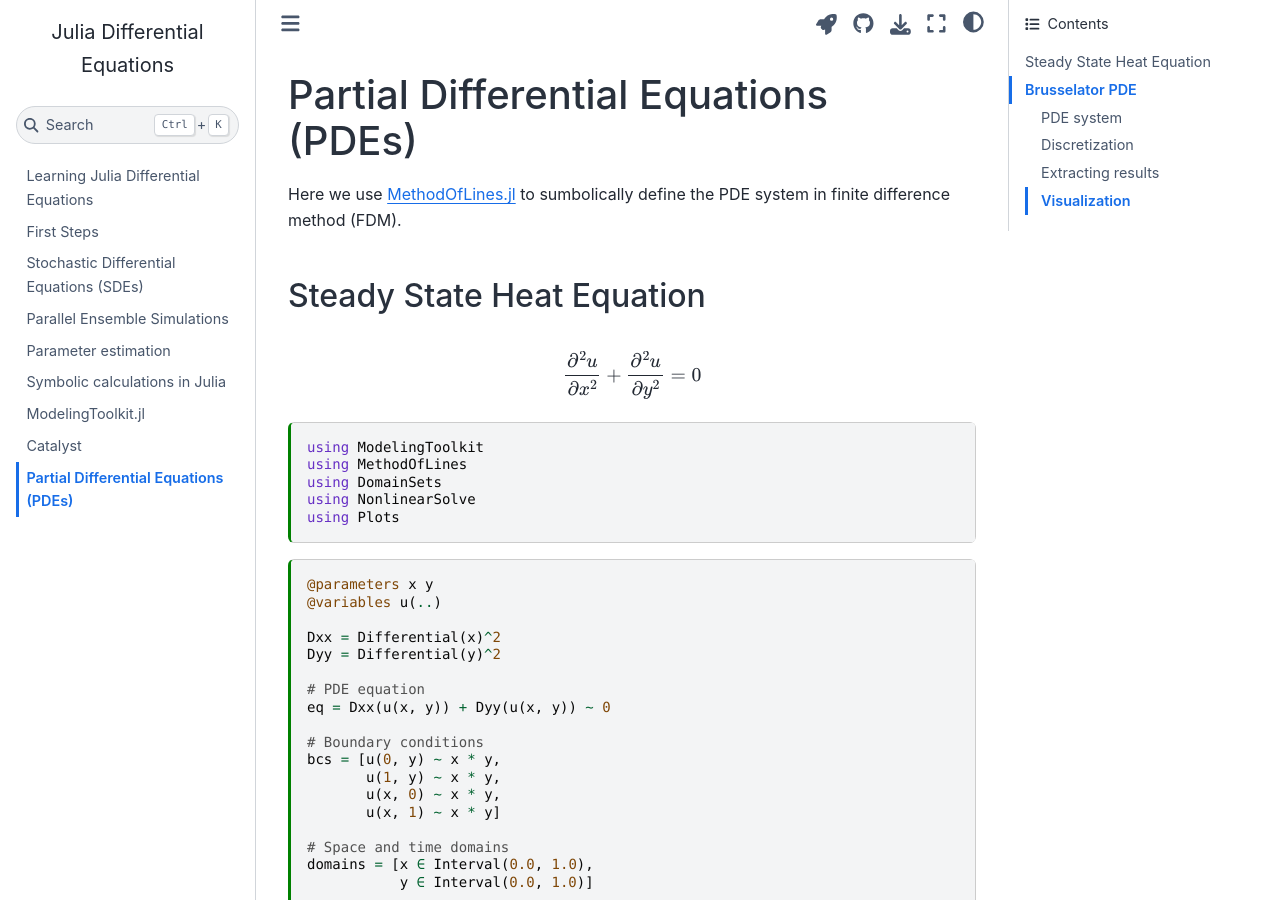
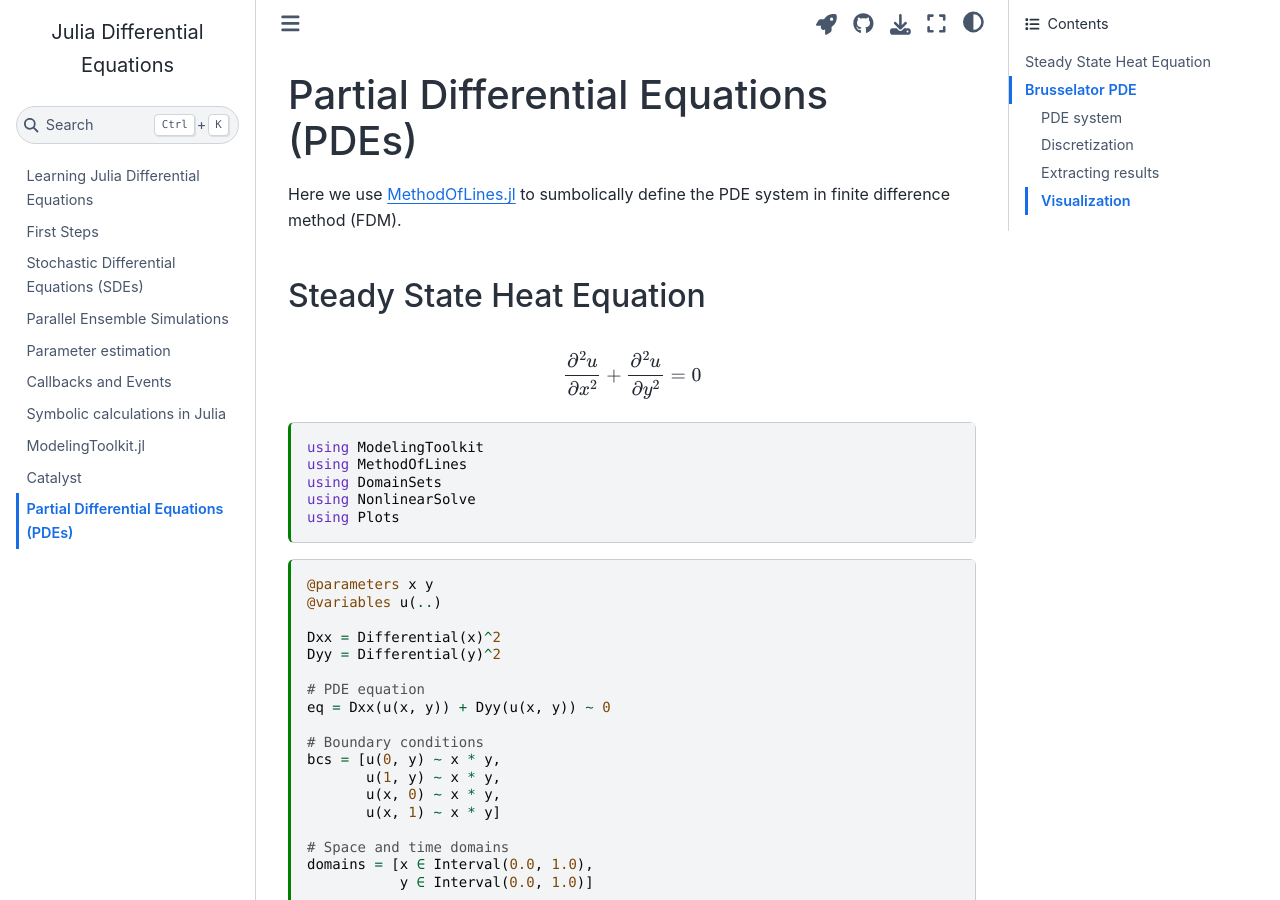
Before and after one commit to sosiristseng/juliabook-diffeq, a Jupyter Book: the page built from docs/23-pde.ipynb, in a window 1280 px wide and 900 px high. Built offline with Jupyter Book 1.0.4 settings and Sphinx 7.4.7 and the Sphinx Book theme 1.1.4, drawn with Linux system fonts in a browser that asks for light colours; some of the changed lines change nothing that is shown.

Commit message:
callbacks

```diff
--- a/docs/_toc.yml
+++ b/docs/_toc.yml
@@ -8,7 +8,8 @@ chapters:
   - file: 02-sde
   - file: 03-ensemble
   - file: 04-paramestim
-  - file: 05-symbolics
-  - file: 06-modelingptoolkit
-  - file: 07-catalyst
-  - file: 08-pde
+  - file: 05-callback
+  - file: 20-symbolics
+  - file: 21-modelingptoolkit
+  - file: 22-catalyst
+  - file: 23-pde
```
Also changed, not shown: docs/05-callback.ipynb (added), docs/20-symbolics.ipynb (renamed from docs/05-symbolics.ipynb), docs/21-modelingptoolkit.ipynb (renamed from docs/06-modelingptoolkit.ipynb), docs/22-catalyst.ipynb (renamed from docs/07-catalyst.ipynb), docs/23-pde.ipynb (renamed from docs/08-pde.ipynb).
